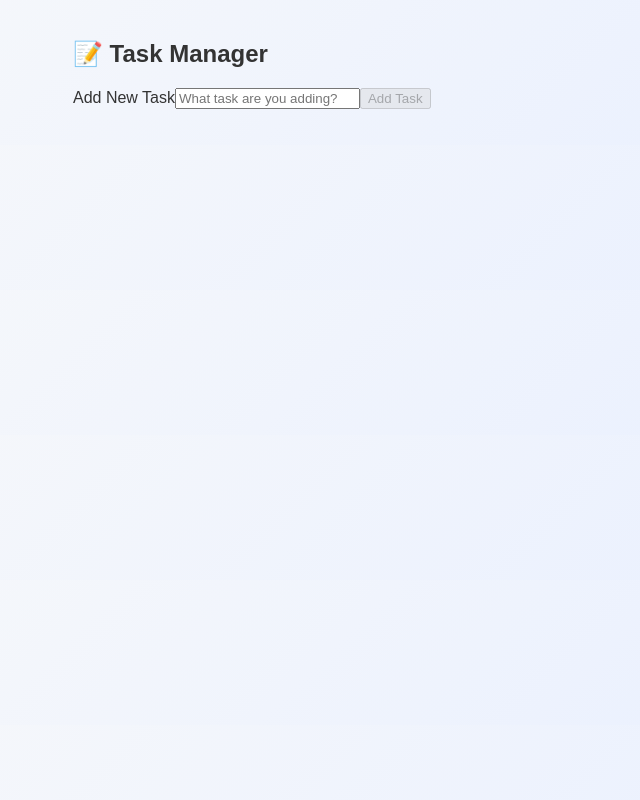
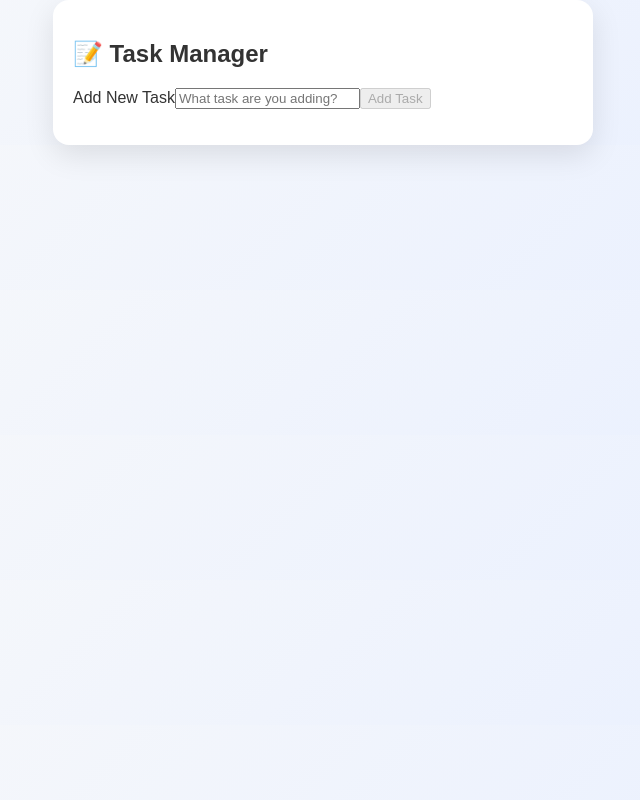
Before and after one commit to M-Saleh-N/capston-project-2-task_manager, a React (Create React App) app: page / in a window 1280 px wide. Shown: the whole page, without its empty margins (317-957 px from the left). Built offline with nearby package versions, Linux system fonts and the light colour scheme.

Commit message:
styled the app

```diff
--- a/src/index.css
+++ b/src/index.css
@@ -19,3 +19,13 @@ body {
   padding: 0;
   color: #333;
 }
+
+.App {
+  max-width: 500px;
+  margin: 50px auto;
+  padding: 30px 25px;
+  background: #ffffff;
+  border-radius: 16px;
+  box-shadow: 0 10px 30px rgba(0, 0, 0, 0.1);
+  animation: fadeInUp 0.5s ease;
+}
```
